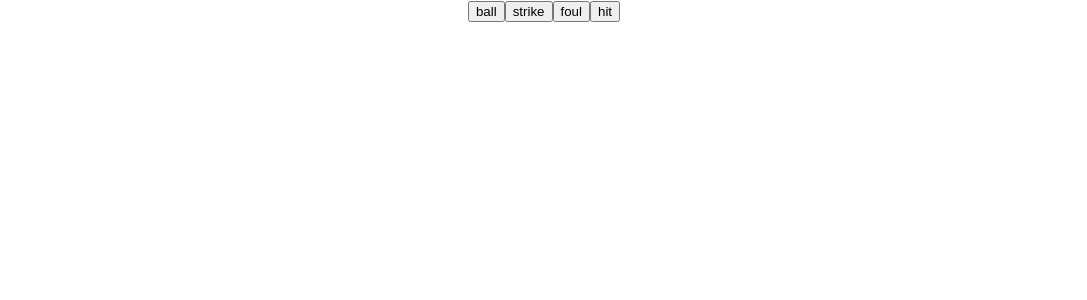
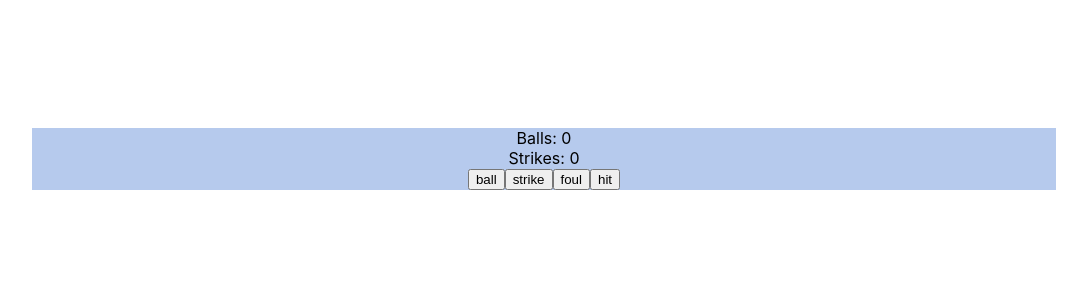
Before and after one commit to daredtech/Web-Application-Testing, a React (Create React App) app in the folder web-application-testing/: page / in a window 1280 px wide. Shown: the top 300 px of the page, without its empty margins (96-1183 px from the left). Built offline with nearby package versions, Linux system fonts and the light colour scheme.

Commit message:
updated app and passed all the functions to props

```diff
--- a/web-application-testing/src/App.css
+++ b/web-application-testing/src/App.css
@@ -1,3 +1,7 @@
 .App {
   text-align: center;
+  display: flex;
+  flex-direction: column;
+  margin: 10%;
+  background-color: rgb(182, 202, 237);
 }
--- a/web-application-testing/src/App.js
+++ b/web-application-testing/src/App.js
@@ -1,41 +1,55 @@
-import React from 'react';
+import React, {useState} from 'react';
 import './App.css';
-import Dashboard from './Components/Dashboard'
+import Dashboard from './Components/Dashboard';
+import Display from './Components/Display'
 
 function App() {
+
+const [balls, setBalls] = useState(0);
+const [strikes, setStrikes] = useState(0);
+
+function ballsCounting() {
+  console.log('inside ballsCounting');
+  if (balls >=4){
+      setBalls(0);
+      setStrikes(0);
+  }
+  else{
+      setBalls(balls+1);
+  }
+}
+
+function strikesCounting() {
+  console.log('inside strikesCounting');
+  if (strikes >=3){
+      setStrikes(0);
+      setBalls(0);
+  }
+  else{
+      setStrikes(strikes+1);
+  }
+}
+
+function foulsCounting() {
+  console.log('inside foulCounting');
+  if (strikes !== 2){
+      setStrikes(strikes+1);}
+  }
+
+function hitsCounting() {
+  console.log('inside hitCounting');
+  setBalls(0);
+  setStrikes(0);
+}
+
   return (
     <div className="App">
       <header className="App-header">
       </header>
-
-      <Dashboard/>
-
+      <Display strikes={strikes} balls={balls}/>
+      <Dashboard ballsCounting={ballsCounting} strikesCounting={strikesCounting} foulsCounting={foulsCounting} hitsCounting={hitsCounting} />
     </div>
   );
 }
 
 export default App;
-
-
-// const [balls, setBalls] = useState(0);
-// const [strikes, setStrikes] = useState(0);
-
-// function ballsCounting() {
-//     console.log('inside ballsCounting');
-//     if (balls >=4){
-//         setBalls(0);
-//     }
-//     else{
-//         setBalls(balls+1);
-//     }
-// }
-
-// function strikesCounting() {
-//     console.log('inside strikesCounting');
-//     if (strikes >=4){
-//         setStrikes(0);
-//     }
-//     else{
-//         setStrikes(strikes+1);
-//     }
-// }
```
